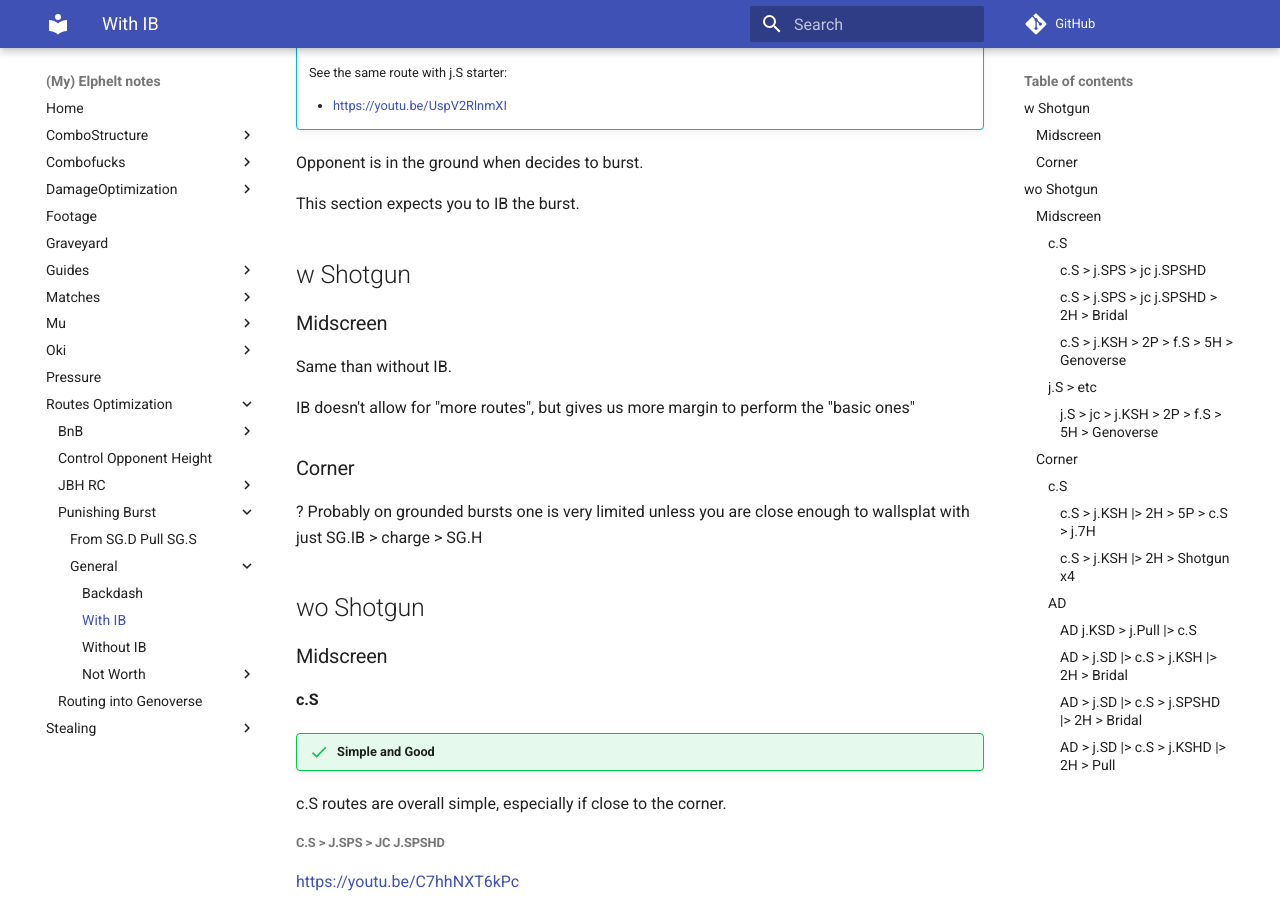
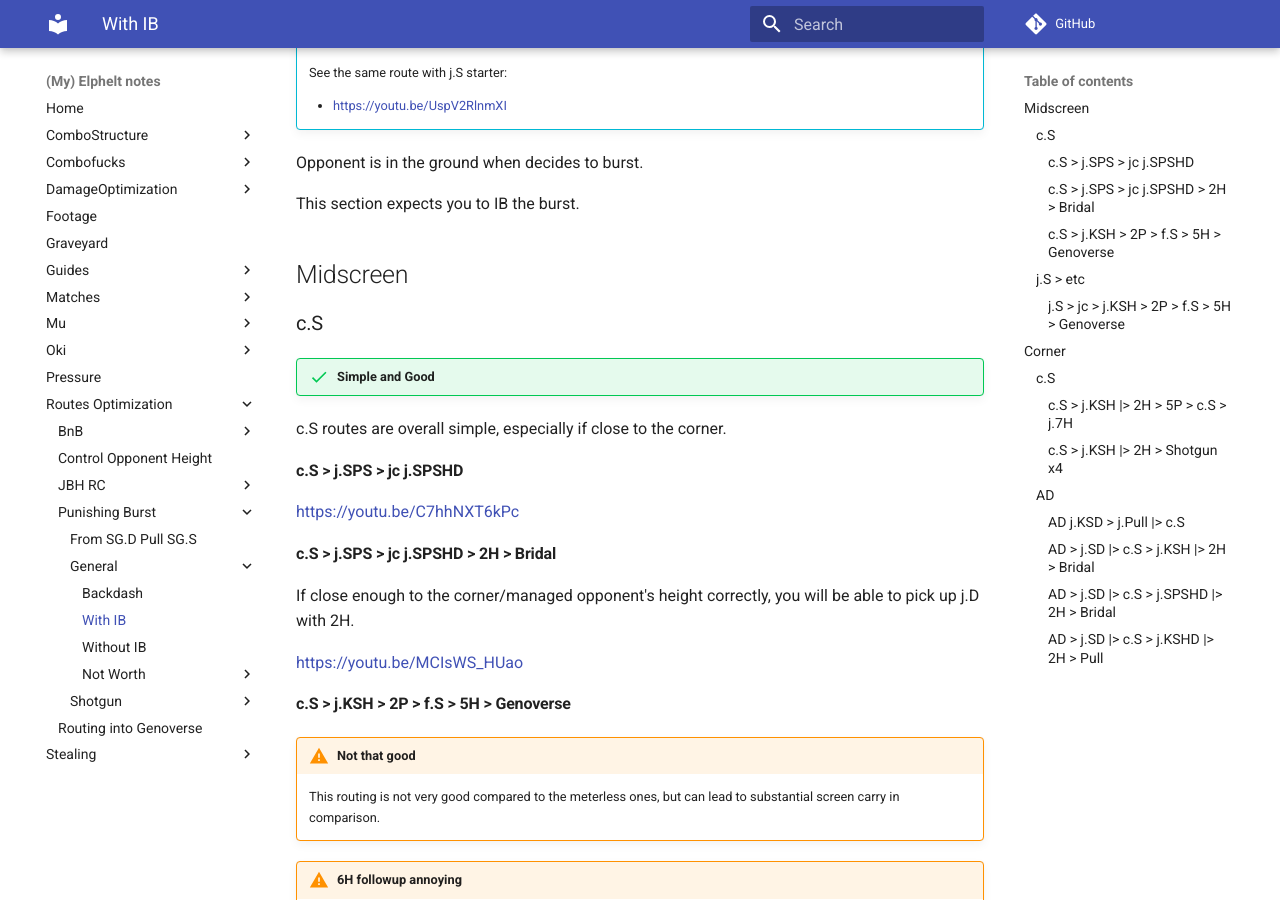
Before and after one commit to OriolFilter/Elphelt, an MkDocs documentation site: the page built from docs/Routes_Optimization/Punishing_Burst/General/With_IB.md, in a window 1280 px wide and 900 px high, scrolled down 391 px. Built offline with MkDocs 1.6.1 and Material for MkDocs 9.7.7, drawn with Linux system fonts in a browser that asks for light colours; comment, search, counter and statistics services are not loaded.

Commit message:
smol refactor

```diff
--- a/docs/Routes_Optimization/Punishing_Burst/General/With_IB.md
+++ b/docs/Routes_Optimization/Punishing_Burst/General/With_IB.md
@@ -19,39 +19,25 @@ Opponent is in the ground when decides to burst.
 
 This section expects you to IB the burst.
 
-# w Shotgun
+# Midscreen
 
-## Midscreen
-
-Same than without IB.
-
-IB doesn't allow for "more routes", but gives us more margin to perform the "basic ones"
-
-## Corner
-
-? Probably on grounded bursts one is very limited unless you are close enough to wallsplat with just SG.IB > charge > SG.H
-
-# wo Shotgun
-
-## Midscreen
-
-### c.S
+## c.S
 
 !!! success "Simple and Good"
 
 c.S routes are overall simple, especially if close to the corner.
 
-#### c.S > j.SPS > jc j.SPSHD
+### c.S > j.SPS > jc j.SPSHD
 
 https://youtu.be/C7hhNXT6kPc
 
-#### c.S > j.SPS > jc j.SPSHD > 2H > Bridal
+### c.S > j.SPS > jc j.SPSHD > 2H > Bridal
 
 If close enough to the corner/managed opponent's height correctly, you will be able to pick up j.D with 2H.
 
 https://youtu.be/MCIsWS_HUao
 
-#### c.S > j.KSH > 2P > f.S > 5H > Genoverse
+### c.S > j.KSH > 2P > f.S > 5H > Genoverse
 
 !!! warning "Not that good"
 
@@ -63,13 +49,13 @@ https://youtu.be/MCIsWS_HUao
 
 https://youtu.be/baGWOGQvVJo
 
-### j.S > etc
+## j.S > etc
 
 !!! warning "Basic c.S routings are possible"
 
     j.S might be helpful on instances were you did IB the burst but are too high to fall get to the ground and press c.S
 
-#### j.S > jc > j.KSH > 2P > f.S > 5H > Genoverse
+### j.S > jc > j.KSH > 2P > f.S > 5H > Genoverse
 
 !!! warning "6H followup annoying"
 
@@ -77,40 +63,40 @@ https://youtu.be/baGWOGQvVJo
 
 https://youtu.be/dzn4KbTmeho
 
-## Corner
+# Corner
 
-### c.S
+## c.S
 
 !!! success "Probably the best one"
 
     Simple, effective, very flexible in the routing and oki.
 
-#### c.S > j.KSH |> 2H > 5P > c.S > j.7H
+### c.S > j.KSH |> 2H > 5P > c.S > j.7H
 
 https://youtu.be/6TmGBf86ETI
 
-#### c.S > j.KSH |> 2H > Shotgun x4
+### c.S > j.KSH |> 2H > Shotgun x4
 
 !!! warning "Advanced"
 
 https://youtu.be/khPb6evgg14
 
-### AD
+## AD
 
-#### AD j.KSD > j.Pull |> c.S
+### AD j.KSD > j.Pull |> c.S
 
 Note the delays between the buttons to increase opponent's height.
 
 https://youtu.be/B_p4uIhuaE8
 
-#### AD > j.SD |> c.S > j.KSH |> 2H > Bridal
+### AD > j.SD |> c.S > j.KSH |> 2H > Bridal
 
 https://youtu.be/SGqXfXKiEd8
 
-#### AD > j.SD |> c.S > j.SPSHD |> 2H > Bridal
+### AD > j.SD |> c.S > j.SPSHD |> 2H > Bridal
 
 https://youtu.be/J7ziQoPby7M
 
-#### AD > j.SD |> c.S > j.KSHD |> 2H > Pull
+### AD > j.SD |> c.S > j.KSHD |> 2H > Pull
 
 https://youtu.be/cuIsy6PXceU
```
Also changed, not shown: docs/Routes_Optimization/Punishing_Burst/From_SG.D_Pull_SG.S.md (+4 -3 lines), docs/Routes_Optimization/Punishing_Burst/General/Without_IB.md (+2 -34 lines), docs/Routes_Optimization/Punishing_Burst/Shotgun/With_IB.md (added, +9 -0 lines), docs/Routes_Optimization/Punishing_Burst/Shotgun/Without_IB.md (added, +27 -0 lines).
